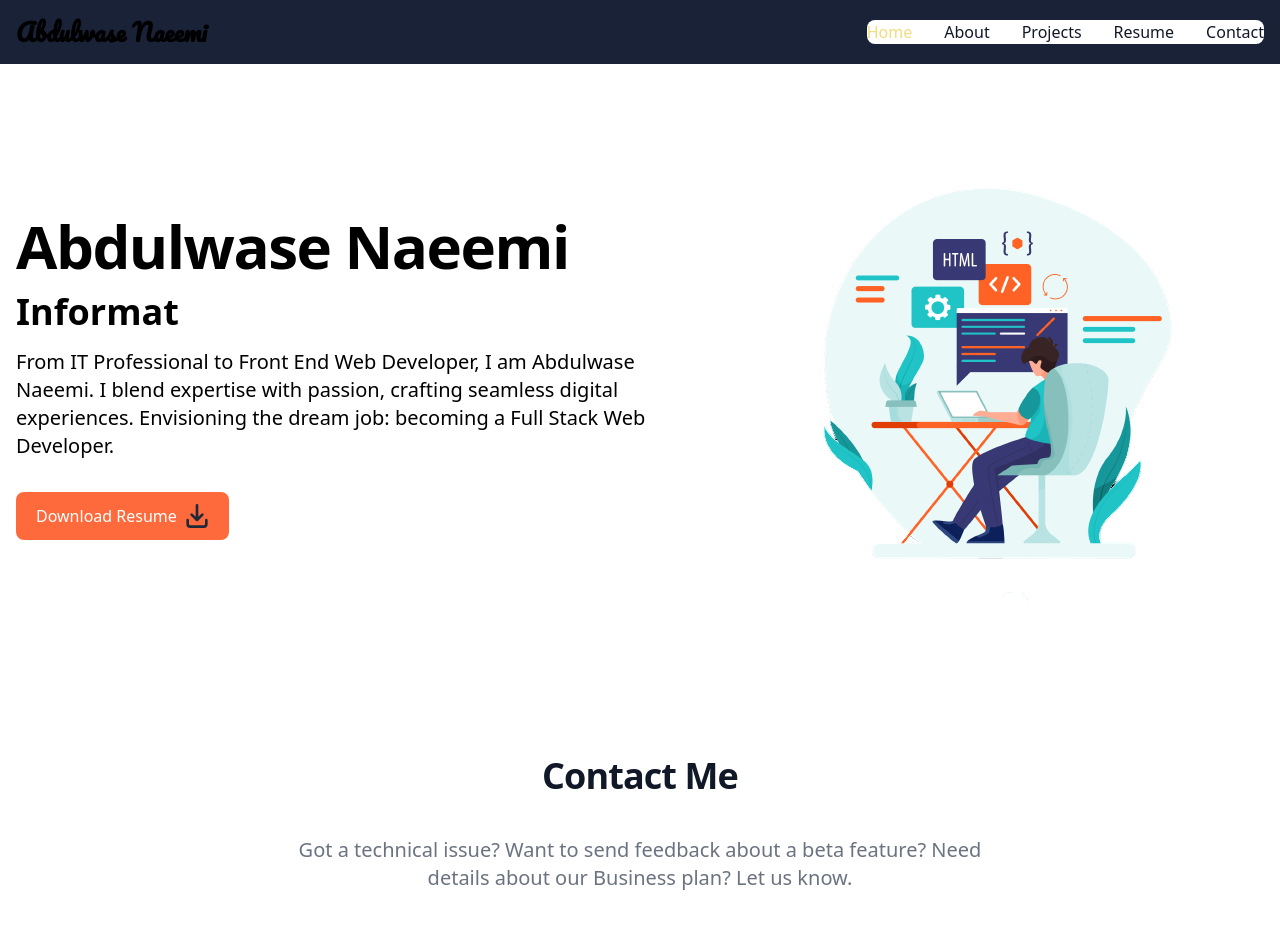
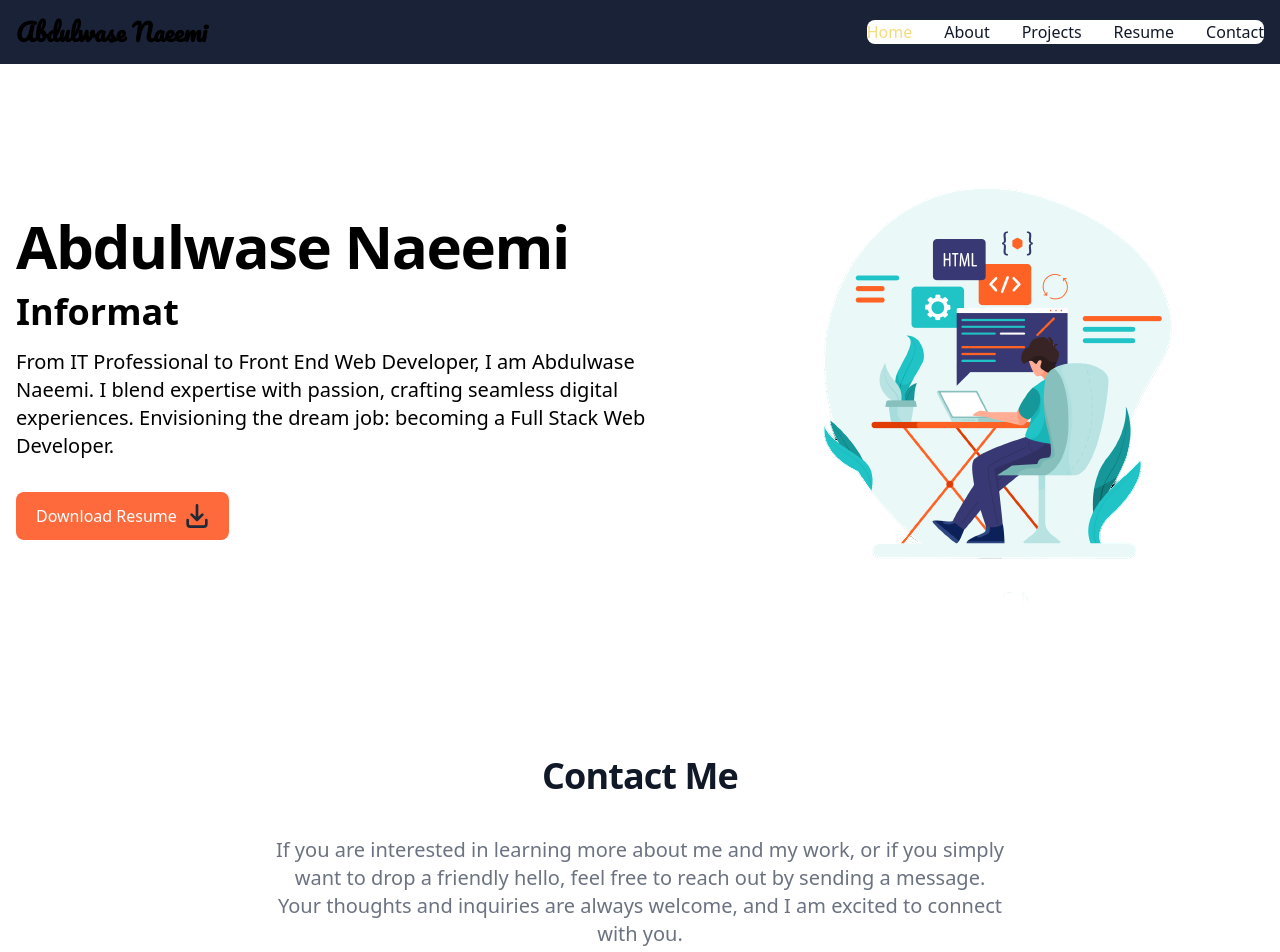
Before and after one commit to Naeemi7/portfolio, a React (Vite) app: page / in a window 1280 px wide. Shown: the top 952 px of the page. Built offline with nearby package versions, Linux system fonts and the light colour scheme.

Commit message:
bug fixed

```diff
--- a/src/components/Contact.jsx
+++ b/src/components/Contact.jsx
@@ -7,8 +7,10 @@ function Contact() {
             Contact Me
           </h2>
           <p className="mb-10 lg:mb-16 font-light text-center text-gray-500 dark:text-gray-600 sm:text-xl">
-            Got a technical issue? Want to send feedback about a beta feature?
-            Need details about our Business plan? Let us know.
+            If you are interested in learning more about me and my work, or if
+            you simply want to drop a friendly hello, feel free to reach out by
+            sending a message. Your thoughts and inquiries are always welcome,
+            and I am excited to connect with you.
           </p>
           <form action="#" className="space-y-8">
             <div>
```
